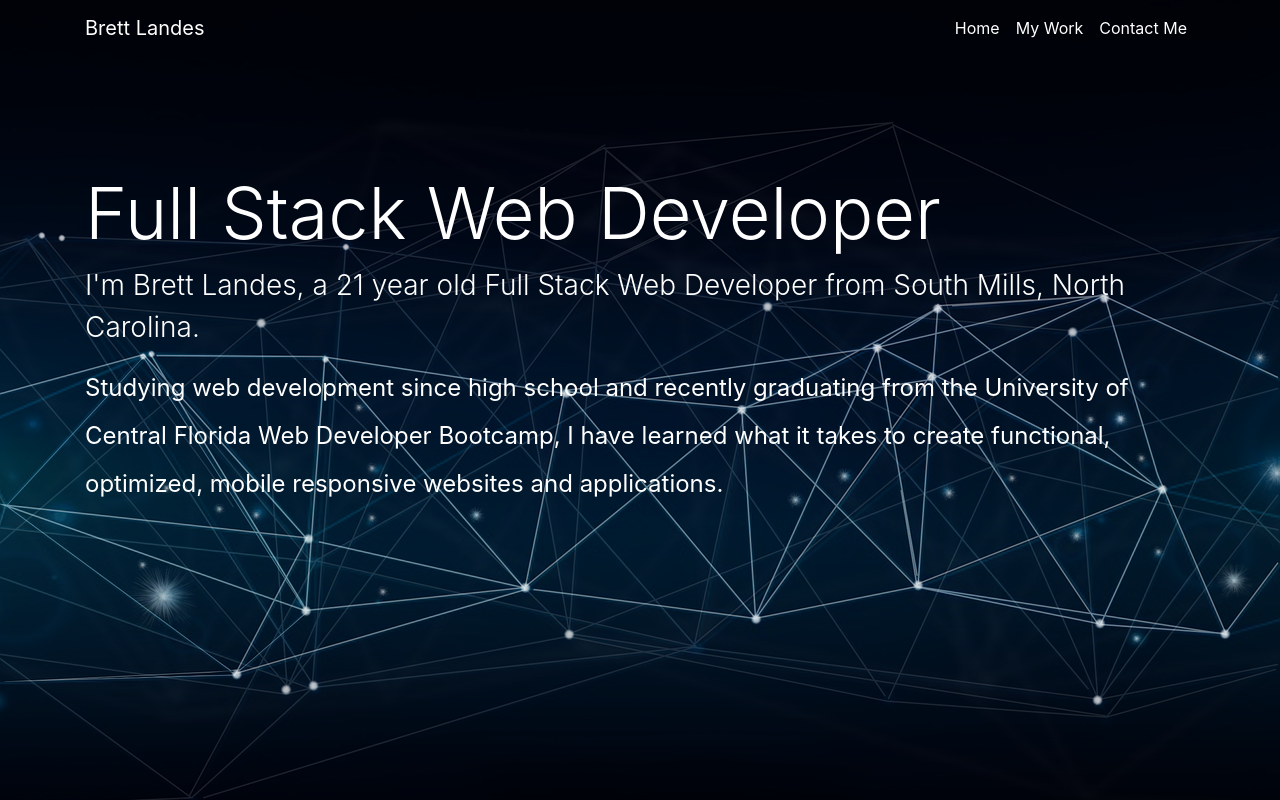
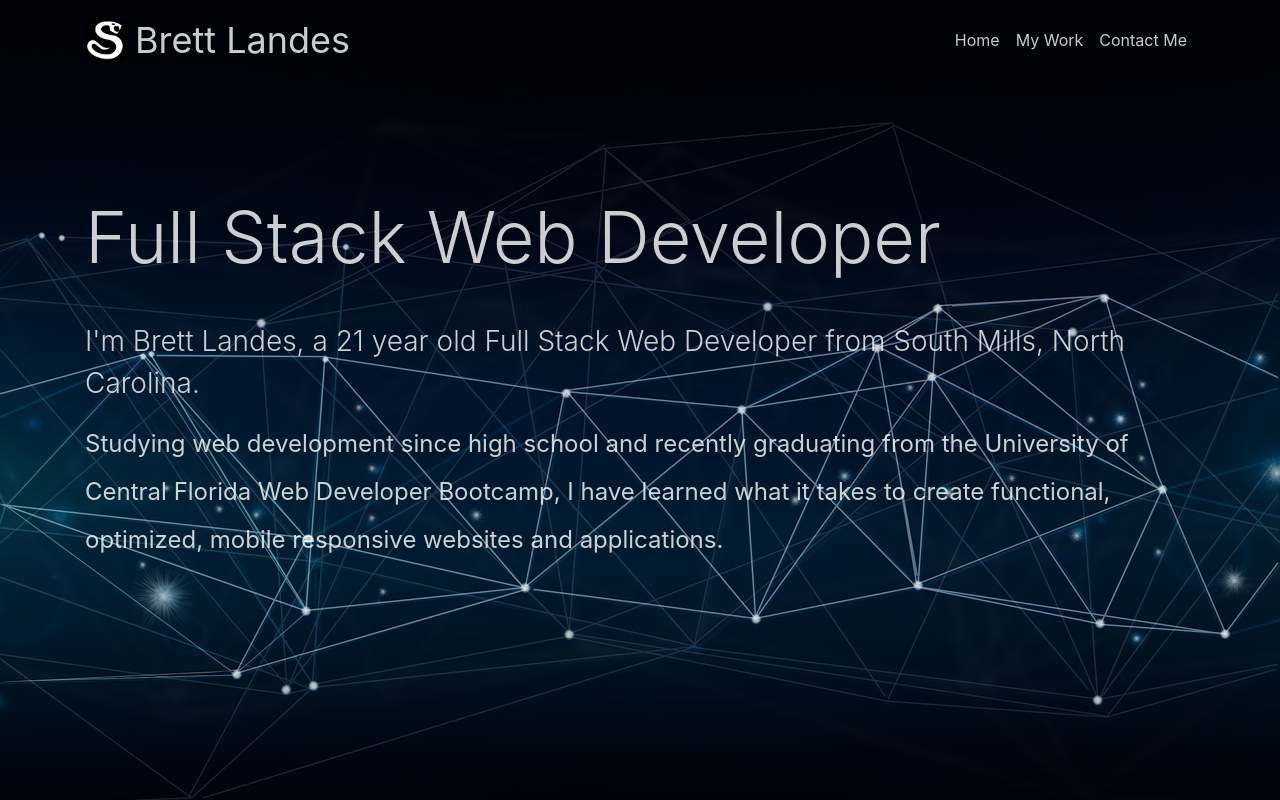
Before and after one commit to KingLard/updated-portfolio, a plain HTML site: page index.html in a window 1280 px wide. Drawn offline with nearby package versions, Linux system fonts and the light colour scheme.

Commit message:
added styling to text and an icon to the page

```diff
--- a/assets/styles.css
+++ b/assets/styles.css
@@ -2,15 +2,26 @@ body {
     background-image: url("./background.jpg");
     background-repeat: no-repeat;
     background-size: cover;
+    color: rgba(255, 255, 255, .8)
 }
 
 .navbar {
     background-color: transparent;
 }
 
+.navbar-brand {
+    font-size: 36px;
+    margin-left: 10px;
+}
+
 .nav-item {
-    color: white;
+    color: rgba(255, 255, 255, .8);
 }
+
+a:hover {
+    color: rgba(255, 255, 255, .8);
+}
+
 
 .jumbotron {
     background-color: transparent;
@@ -20,13 +31,9 @@ body {
 }
 
 .main-jumbo {
-    color: white;
     font-size: 28px;
 }
 
-.proj-btn {
-    background-color: rgb(173, 0, 49)
-}
 
 .bio {
     line-height: 2.0;
@@ -35,4 +42,11 @@ body {
 
 .header {
     font-size: 72px;
+    margin-bottom: 40px;
 }
+
+.icon {
+    width: 40px;
+    height: 40px;
+    color: white;
+}
--- a/index.html
+++ b/index.html
@@ -14,6 +14,7 @@
 
         <nav class="navbar navbar-expand-lg">
            <div class="container">
+               <img class="icon" src="assets/snake-512.jpg">
             <a class="nav-item navbar-brand" href="index.html">
                 Brett Landes
             </a>
```
Also changed, not shown: assets/snake-512.jpg (added).
